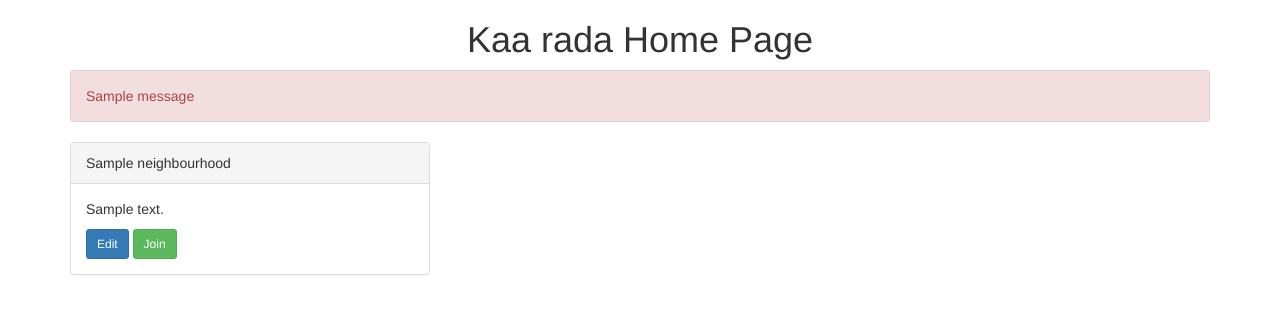
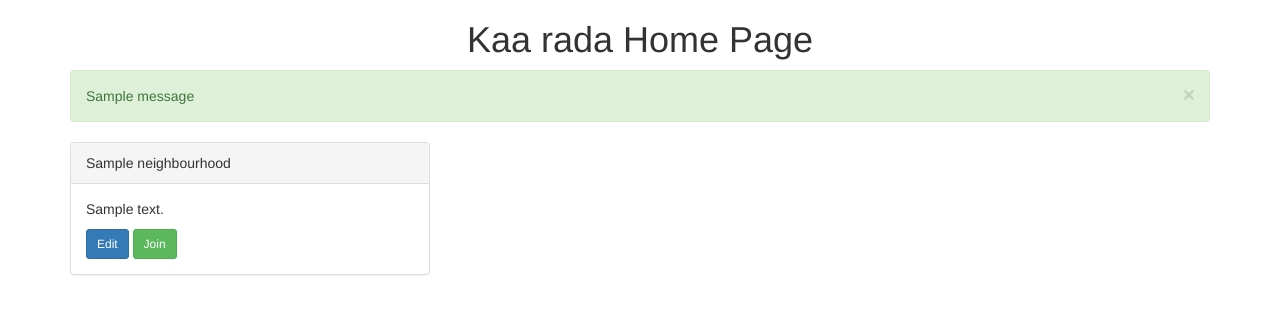
Before and after one commit to ppolle/neighbourhood_watch, a Django app: page / in a window 1280 px wide. Shown: the part 52-366 px from the top of the page. Run offline with Django 3.2, Linux system fonts and the light colour scheme; tables that the repository leaves empty hold one stand-in row (values such as "Sample post"); one stand-in notice (Sample message) is shown; some libraries are stand-ins or nearby versions.

Commit message:
this commit will add flash messages to form submits

```diff
--- a/hoodapp/templates/accounts/profile.html
+++ b/hoodapp/templates/accounts/profile.html
@@ -9,6 +9,7 @@
 
 			</div>
 			<div class="col-md-7">
+				{% include 'partials/_errors.html' %}
 				<h2><strong>{{profile.user}}</strong></h2>
 				<h4><strong></strong> Post <strong></strong> Follower <strong>{{following}}</strong> Following</h4>
 				<h4>{{profile.bio}}</h4>
--- a/hoodapp/templates/business/index.html
+++ b/hoodapp/templates/business/index.html
@@ -2,6 +2,7 @@
 {%block content%}
 <h1 class="text-center">View all your Businesses</h1>
 <div class="container">
+	{% include 'partials/_errors.html' %}
 	<div class="row">
 
 
--- a/hoodapp/templates/hood/index.html
+++ b/hoodapp/templates/hood/index.html
@@ -6,6 +6,7 @@
 				{% include 'partials/_sidebar.html' %}
 			</div>
 			<div class="col-md-7">
+				{% include 'partials/_errors.html' %}
 				<h2><strong>{{hood.name.capitalize}}</strong></h2>
 				<h4>County: <strong>{{hood.location.capitalize}}</strong> Hood Population : <strong>{{hood.population}}</strong></h4>
 				<h4>{{hood.bio}}</h4>
@@ -26,7 +27,7 @@
 				  </ul>
 
 				  <!-- Tab panes -->
-				  <div class="tab-content">
+				  <div class="tab-content" style="padding-top:20px">
 				    <div role="tabpanel" class="tab-pane active" id="home">Home</div>
 				    <div role="tabpanel" class="tab-pane" id="profile">
 				    	<div class="row">
--- a/hoodapp/templates/partials/_errors.html
+++ b/hoodapp/templates/partials/_errors.html
@@ -1,10 +1,14 @@
 {% if messages %}
 
     {% for message in messages %}
-	    {% if message.tags == success%}
-	    <div class="alert alert-success" role="alert">{{ message }}</div>
+	    {% if message.tags == 'success' %}
+	    <div class="alert alert-success alert-dismissible" role="alert">
+	    	<button type="button" class="close" data-dismiss="alert" aria-label="Close"><span aria-hidden="true">&times;</span></button>
+	    {{ message }}</div>
 	    {%else%}
-	    <div class="alert alert-danger" role="alert">{{ message }}</div>
+	    <div class="alert alert-danger alert-dismissible" role="alert">
+	    	<button type="button" class="close" data-dismiss="alert" aria-label="Close"><span aria-hidden="true">&times;</span></button>
+	    {{ message }}</div>
 	    {%endif%}
 
 
--- a/hoodapp/views.py
+++ b/hoodapp/views.py
@@ -26,6 +26,7 @@ def signup(request):
 			raw_password = form.cleaned_data.get('password1')
 			user = authenticate(username=username, password=raw_password)
 			login(request, user)
+			messages.success(request, 'Success! Signup was a success, now join or create a neighbourhood to start using Kaa Rada')
 			return redirect('index')
 	else:
 		form = SignUpForm()
@@ -39,7 +40,7 @@ def createHood(request):
 		form = CreateHoodForm(request.POST)
 		if form.is_valid():
 			form.save()
-			messages.success(request, 'You Have succesfully created a hood.')
+			messages.success(request, 'You Have succesfully created a hood.You may now join your neighbourhood')
 			return redirect('index')
 
 	else:
@@ -59,6 +60,7 @@ def editHood(request,hood_id):
 		form = CreateHoodForm(request.POST,instance = neighbourhood)
 		if form.is_valid():
 			form.save()
+			messages.success(request, 'Success! You Have succesfully edited your hood')
 
 			return redirect('index')
 	else:
@@ -85,6 +87,7 @@ def createBusiness(request):
 				business.user = request.user
 				business.hood = neighbourhood
 				business.save()
+				messages.success(request, 'Success! You have created a business')
 				return redirect('allBusinesses')
 		else:
 			form = CreateBusinessForm()
@@ -125,6 +128,7 @@ def editProfile(request):
 		form = EditprofileForm(request.POST,instance = profile )
 		if form.is_valid():
 			form.save()
+			messages.success(request, 'Successful profile edit!')
 			return redirect('profile')
 	else:
 		form = EditprofileForm(instance = profile )
@@ -169,10 +173,10 @@ def join(request,hoodId):
 	'''
 	neighbourhood = Neighbourhood.objects.get(pk = hoodId)
 	if Join.objects.filter(user_id = request.user).exists():
-
+		messages.success(request, 'Success! You have succesfully joined this Neighbourhood ')
 		Join.objects.filter(user_id = request.user).update(hood_id = neighbourhood)
 	else:
-
+		messages.success(request, 'Success! You have succesfully joined this Neighbourhood ')
 		Join(user_id=request.user,hood_id = neighbourhood).save()
 
 	return redirect('hoodHome',hoodId)
@@ -190,5 +194,5 @@ def exitHood(request,hoodId):
 	'''
 	if Join.objects.filter(user_id = request.user).exists():
 		Join.objects.get(user_id = request.user).delete()
-
+		messages.error(request, 'You have succesfully exited this Neighbourhood.')
 		return redirect('index')
```
